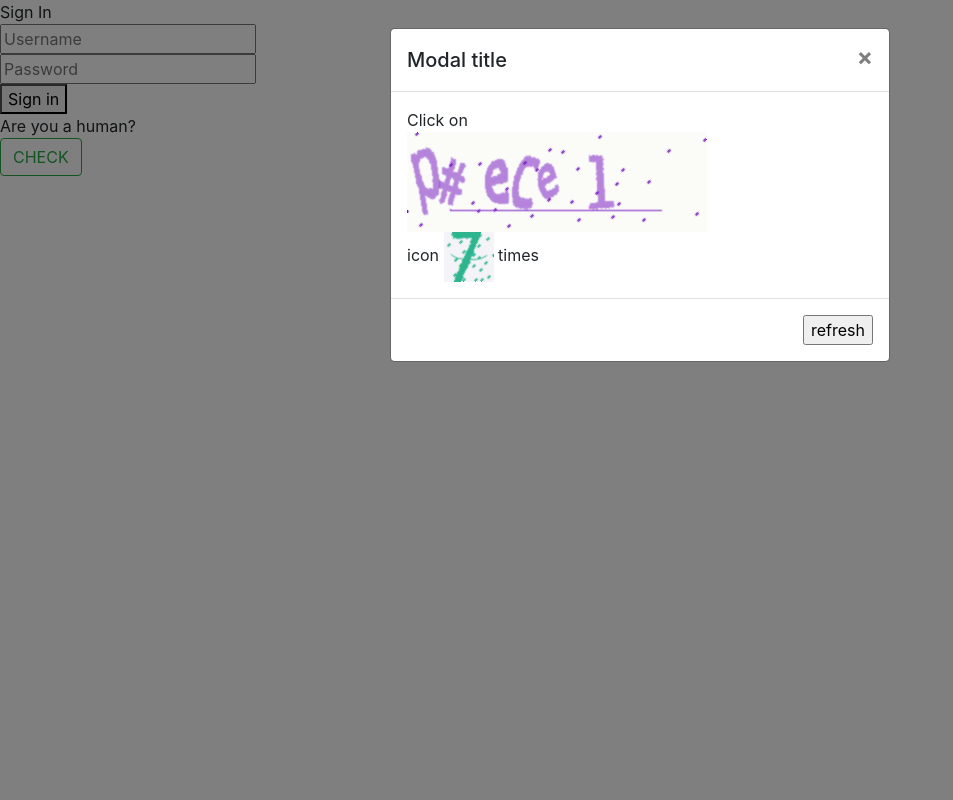
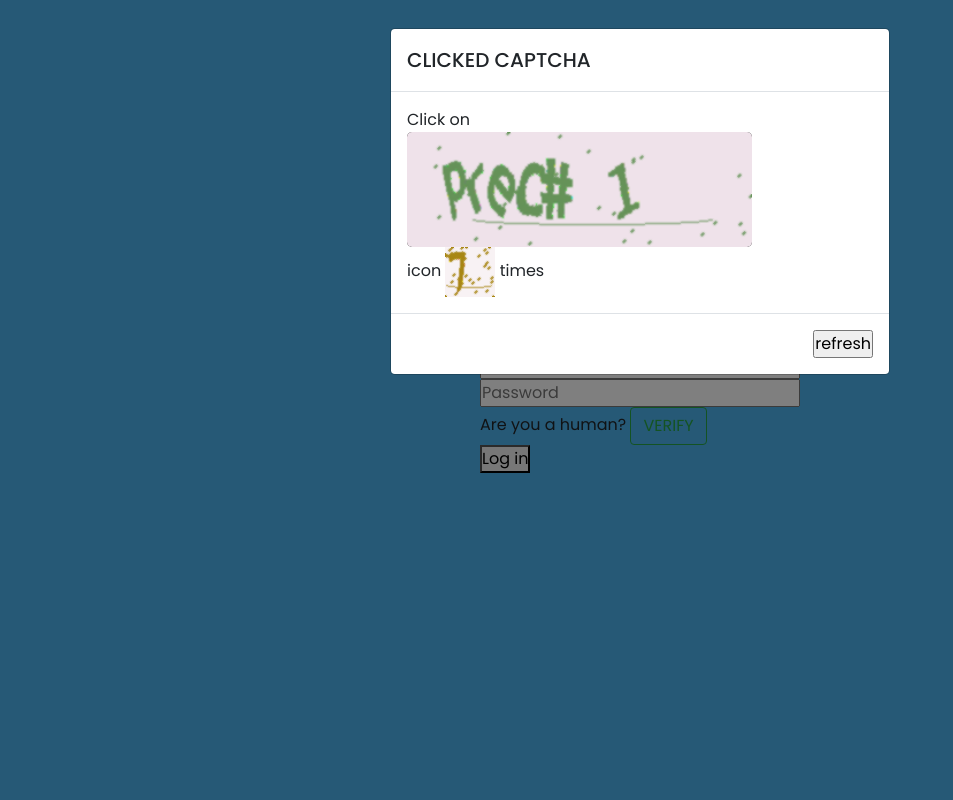
Before and after one commit to sslawczyk/ClickedCaptcha, a Flask app: template templates/captcha.html in a window 1280 px wide. Shown: the whole page, without its empty margins (0-953 px from the left). Run offline with Flask 2, Linux system fonts and the light colour scheme; the template is opened without the code that fills it, so the values that code supplies are empty.

Commit message:
21012023

```diff
--- a/static/style.css
+++ b/static/style.css
@@ -104,16 +104,3 @@ body{
   align-items: center;
   justify-content: center;
 }
-.captcha-popup-window{
-  position: absolute;
-  width: 500px;
-  height: 500px;
-  top: 100px;
-  left: 100px;
-  background: #fff;
-  border-radius: 10px;
-  box-shadow: 8px 8px 8px rgba(0, 0, 0, 0.05);
-  padding: 22px 30px 40px;
-}
-/* Hide the modal by default */
-/* Modal */
--- a/templates/captcha.html
+++ b/templates/captcha.html
@@ -7,10 +7,7 @@
   <div class="modal-dialog" role="document">
     <div class="modal-content">
       <div class="modal-header">
-        <h5 class="modal-title" id="exampleModalLabel">Modal title</h5>
-        <button type="button" class="close" data-dismiss="modal" aria-label="Close">
-          <span aria-hidden="true">&times;</span>
-        </button>
+        <h5 class="modal-title" id="exampleModalLabel">CLICKED CAPTCHA</h5>
       </div>
       <div class="modal-body">
         <div class="captcha-area">Click on
--- a/templates/index.html
+++ b/templates/index.html
@@ -2,6 +2,7 @@
 <html lang="en">
 <head>
 	<link rel="stylesheet" href="https://cdn.jsdelivr.net/npm/bootstrap@4.3.1/dist/css/bootstrap.min.css" integrity="sha384-ggOyR0iXCbMQv3Xipma34MD+dH/1fQ784/j6cY/iJTQUOhcWr7x9JvoRxT2MZw1T" crossorigin="anonymous">
+	<link rel="stylesheet" type="text/css" href={{ url_for('static', filename='style.css') }}>
 	<script src="https://code.jquery.com/jquery-3.3.1.slim.min.js" integrity="sha384-q8i/X+965DzO0rT7abK41JStQIAqVgRVzpbzo5smXKp4YfRvH+8abtTE1Pi6jizo" crossorigin="anonymous"></script>
 	<script src="https://cdn.jsdelivr.net/npm/popper.js@1.14.7/dist/umd/popper.min.js" integrity="sha384-UO2eT0CpHqdSJQ6hJty5KVphtPhzWj9WO1clHTMGa3JDZwrnQq4sF86dIHNDz0W1" crossorigin="anonymous"></script>
 	<script src="https://cdn.jsdelivr.net/npm/bootstrap@4.3.1/dist/js/bootstrap.min.js" integrity="sha384-JjSmVgyd0p3pXB1rRibZUAYoIIy6OrQ6VrjIEaFf/nJGzIxFDsf4x0xIM+B07jRM" crossorigin="anonymous"></script>
@@ -28,22 +29,21 @@
 						<span class="focus-input100"></span>
 					</div>
 
-					<div class="container-login100-form-btn">
-						<button class="login100-form-btn">
-							Sign in
-						</button>
-					</div>
-
 					<div>
 						<span class="txt1 p-b-9">
 							Are you a human?
+							<a href="{{ url_for('captcha')}}" class="btn btn-outline-success">VERIFY</a>
 						</span>
+					</div>
+					<div class="container-login100-form-btn">
+						<button class="login100-form-btn">
+							Log in
+						</button>
 					</div>
 				</form>
 			</div>
 		</div>
 	</div>
-	<a href="{{ url_for('captcha')}}" class="btn btn-outline-success">CHECK</a>
 	</body>
 	{% block modal %}{% endblock %}
 {% block script%}{% endblock %}
```
Also changed, not shown: generated_captcha/captcha.png, generated_captcha/captcha_number.png, 2 other files.
